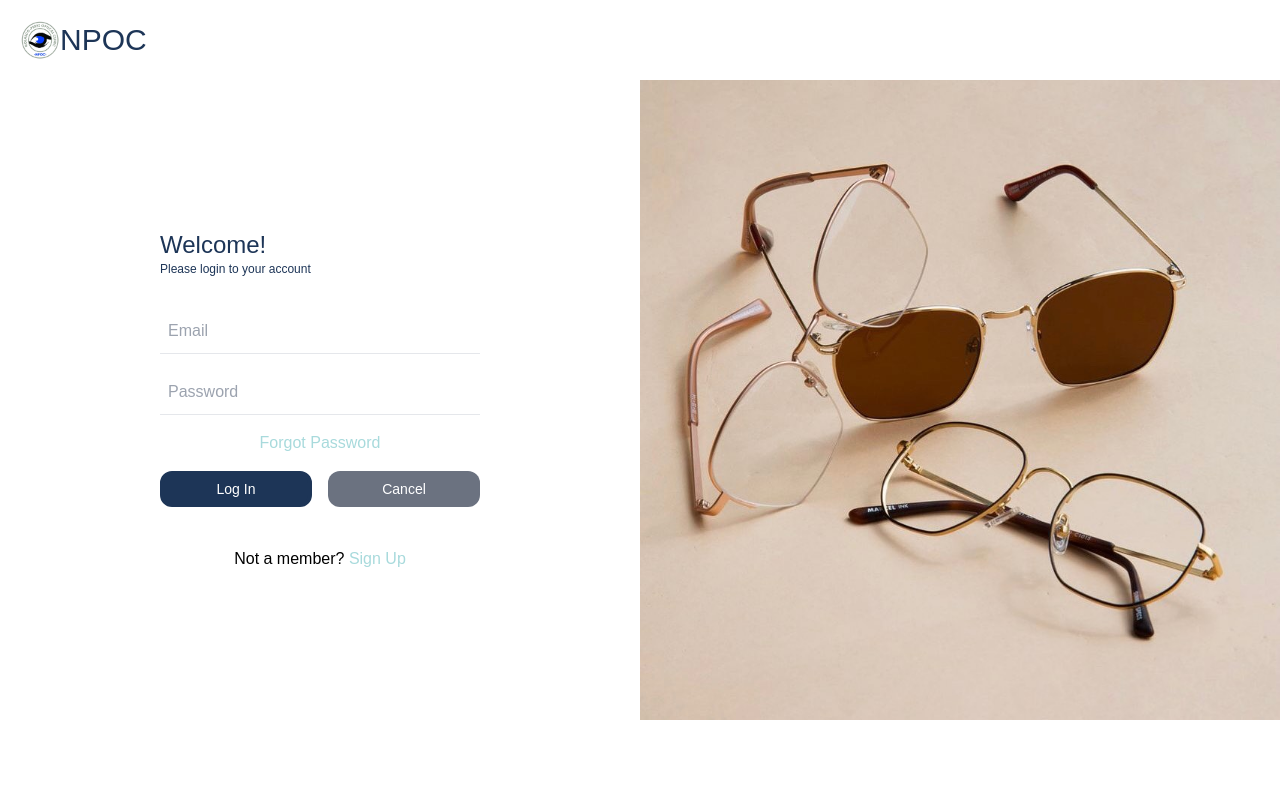
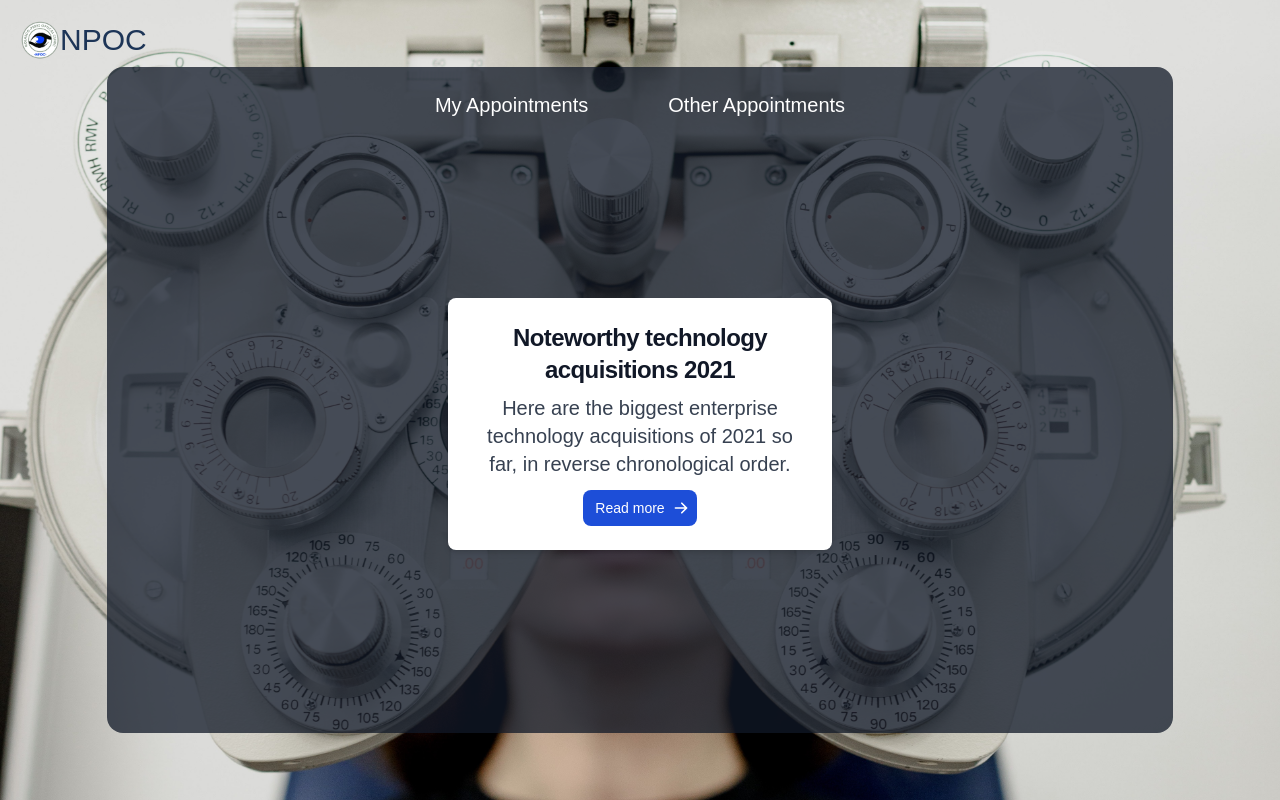
Before and after one commit to KevinPerez10/NPOC-TEST, a React (Vite) app in the folder client/: page /sched in a window 1280 px wide. Built offline with nearby package versions, Linux system fonts and the light colour scheme.

Commit message:
auto login

```diff
--- a/client/src/components/Sched.jsx
+++ b/client/src/components/Sched.jsx
@@ -23,7 +23,7 @@ export default function Sched() {
     }
   return (
     <div className='w-full'>
-        {(loginStatus != "") ? (
+        {(loginStatus == "") ? (
             <div>
                 <Nav />
                 <div className="text-center font-poppins xxs:bg-center bg-npoc--appointment__page bg-cover bg-no-repeat w-full h-screen flex flex-col justify-center">
```
